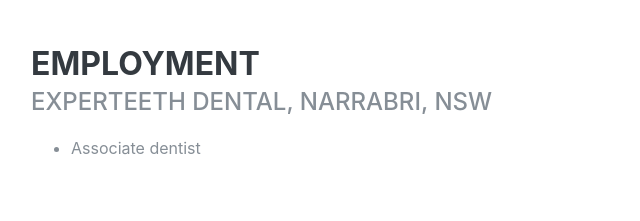
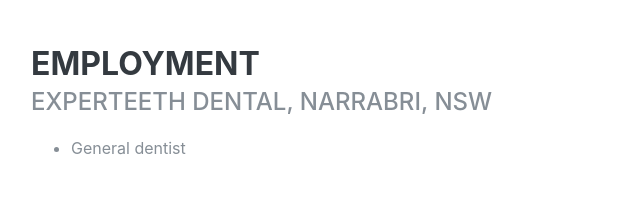
Before and after one commit to williamOP/resume, a plain HTML site: page index.html in a window 1280 px wide. Shown: the part 1720-1941 px from the top of the page, 289-929 px from the left. Drawn offline with nearby package versions, Linux system fonts and the light colour scheme; a web font is replaced by a local one.

Commit message:
Updated experience description

```diff
--- a/index.html
+++ b/index.html
@@ -138,7 +138,7 @@
             <div class="subheading">Experteeth Dental, Narrabri, NSW</div>
             <p>
               <ul>
-                <li>Associate dentist</li>
+                <li>General dentist</li>
               </ul>
             </p>
           </div>
```
